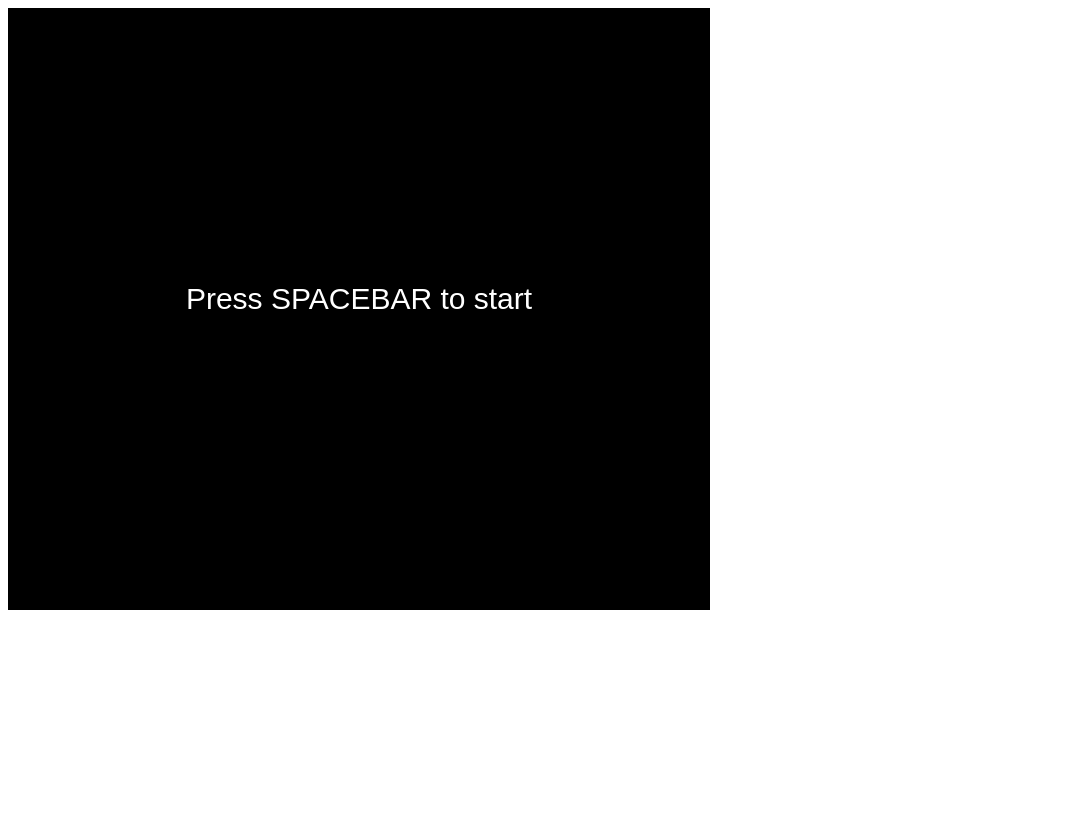
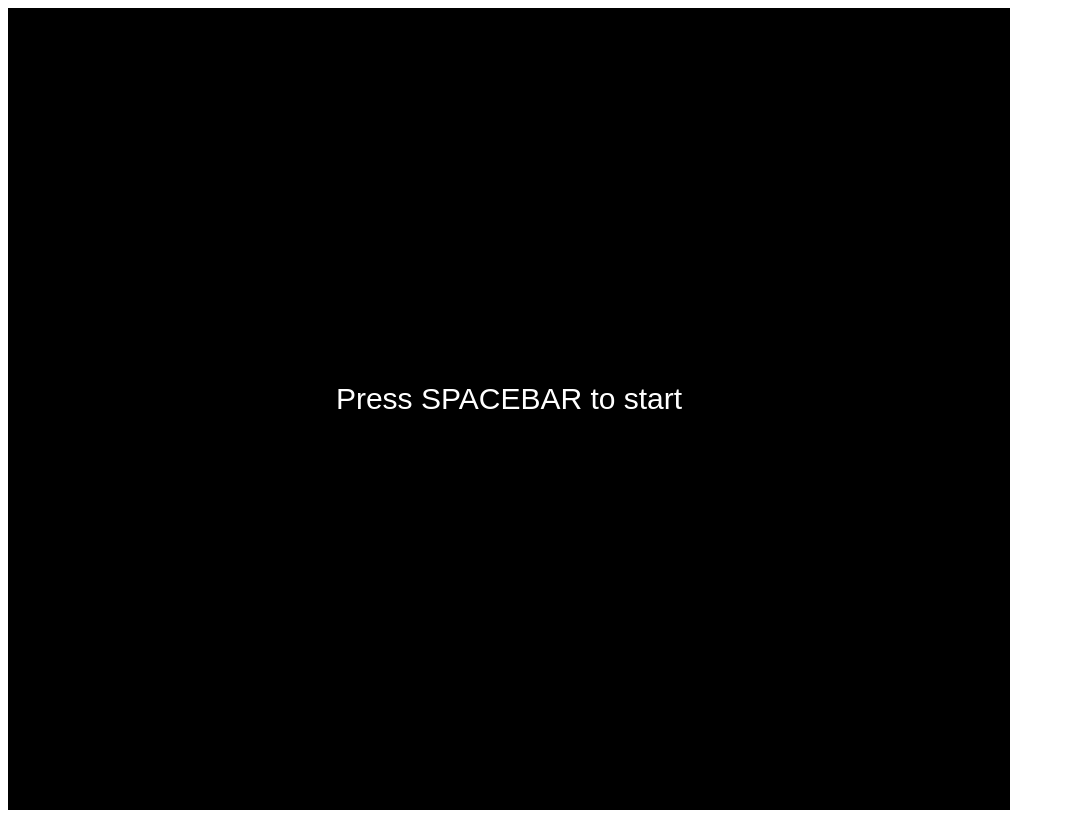
Before and after one commit to mohsinhassaan/Breakout, a plain HTML site: page index.html in a window 1280 px wide. Shown: the whole page, without its empty margins (0-1065 px from the left). Before the commit the page ends 800 px from the top, so only its background shows below. Drawn offline with Linux system fonts and the light colour scheme.

Commit message:
increased canvas size

```diff
--- a/index.html
+++ b/index.html
@@ -21,7 +21,7 @@
     <img src="./assets/images/ball.png" id="img_ball">
     <img src="./assets/images/brick.png" id="img_brick">
 
-    <canvas id="gameScreen" width="700" height="600"></canvas>
+    <canvas id="gameScreen" width="1000" height="800"></canvas>
 
     <script src="./src/index.js" type="module"></script>
 </body>
--- a/src/index.js
+++ b/src/index.js
@@ -3,8 +3,8 @@ import Game from './game.js';
 let canvas = document.getElementById('gameScreen');
 let ctx = canvas.getContext('2d');
 
-const GAME_WIDTH = 700;
-const GAME_HEIGHT = 600;
+const GAME_WIDTH = 1000;
+const GAME_HEIGHT = 800;
 
 let lastTime = 0;
 
--- a/src/levels.js
+++ b/src/levels.js
@@ -54,8 +54,8 @@ export function buildLevel(game, level) {
 			if (level[i][j] == 1) {
 				bricks.push(
 					new Brick(game, {
-						x : j * 100,
-						y : 36 + i * 36
+						x : j * game.gameWidth/7,
+						y : 36/600*game.gameHeight + i * 36/600*game.gameHeight
 					})
 				);
 			}
```
